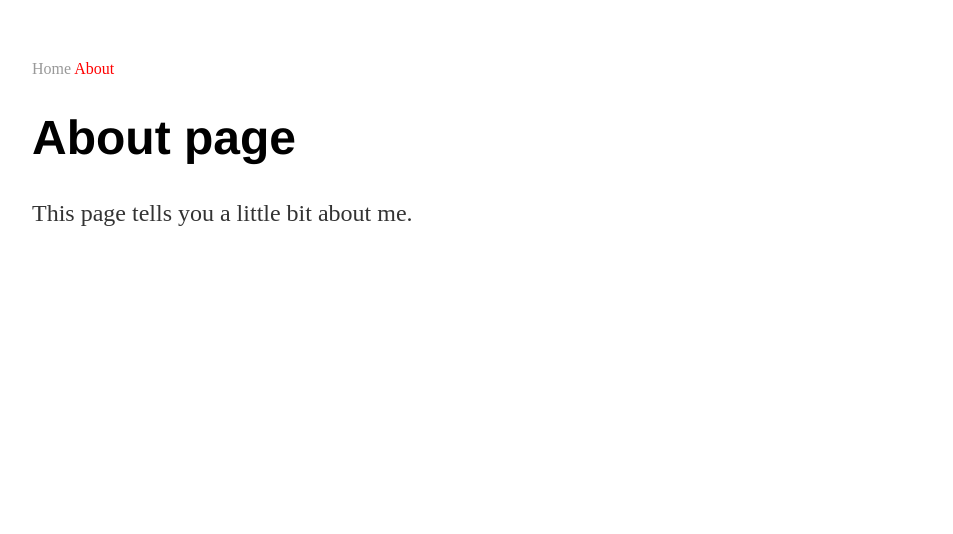
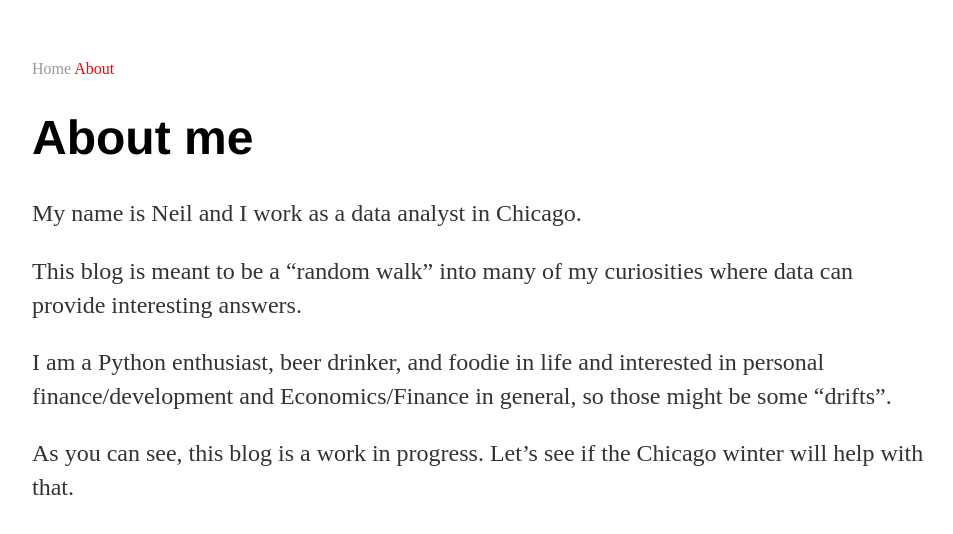
Before and after one commit to ncho-sqd/ncho-sqd.github.io, a Jekyll site: the page built from about.md, in a window 1280 px wide. Shown: the top 534 px of the page, without its empty margins (160-1113 px from the left). Built offline with Jekyll 4.4.1, drawn with Linux system fonts in a browser that asks for light colours.

Commit message:
Updated about page.

```diff
--- a/about.md
+++ b/about.md
@@ -2,6 +2,12 @@
 layout: default
 title: About
 ---
-# About page
+# About me
 
-This page tells you a little bit about me.
+My name is Neil and I work as a data analyst in Chicago.
+
+This blog is meant to be a "random walk" into many of my curiosities where data can provide interesting answers.
+
+I am a Python enthusiast, beer drinker, and foodie in life and interested in personal finance/development and Economics/Finance in general, so those might be some "drifts".
+
+As you can see, this blog is a work in progress.  Let's see if the Chicago winter will help with that.
```
